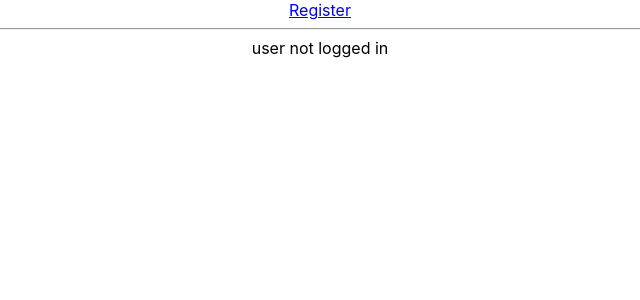
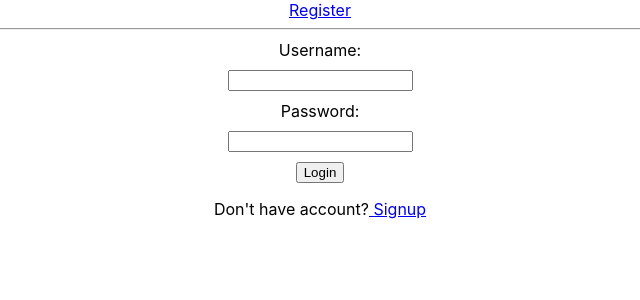
Before and after one commit to ironhack-class-codealongs/codealong-project-management-client, a React (Create React App) app: page / in a window 1280 px wide. Shown: the top 300 px of the page, without its empty margins (320-960 px from the left). Built offline with nearby package versions, Linux system fonts and the light colour scheme.

Commit message:
auth: functionality for user login

```diff
--- a/src/App.js
+++ b/src/App.js
@@ -1,6 +1,7 @@
 import React from 'react';
 import { Route, Switch } from 'react-router-dom';
 import './App.css';
+import Login from './components/auth/Login';
 import Signup from './components/auth/Signup';
 import Navbar from './components/navbar/Navbar';
 import ProjectDetails from './components/projects/ProjectDetails';
@@ -25,11 +26,12 @@ class App extends React.Component {
         {
           this.state.loggedInUser ?
             <h1>Username: {this.state.loggedInUser.username}</h1> :
-            "user not logged in"
+            null
         }
 
         <Switch>
           <Route exact path='/signup' render={() => <Signup getUser={this.getTheUser}/>}/>
+          <Route exact path='/' render={() => <Login getUser={this.getTheUser}/>}/>
           <Route exact path="/projects" component={ProjectList} />
           <Route path="/projects/:id" component={ProjectDetails} />
         </Switch>
--- /dev/null
+++ b/src/components/auth/Login.js
@@ -0,0 +1,46 @@
+import React, { Component } from 'react';
+import AuthService from './auth-service';
+import { Link } from 'react-router-dom';
+
+class Login extends Component {
+    state = { username: '', password: '' }
+
+    service = new AuthService()
+
+    handleFormSubmit = (event) => {
+        event.preventDefault();
+        const username = this.state.username;
+        const password = this.state.password;
+        this.service.login(username, password)
+            .then(response => {
+                this.setState({ username: "", password: "" });
+                this.props.getUser(response)
+            })
+            .catch(error => console.log(error))
+    }
+
+    handleChange = (event) => {
+        const { name, value } = event.target;
+        this.setState({ [name]: value });
+    }
+
+    render() {
+        return (
+            <div>
+                <form onSubmit={this.handleFormSubmit}>
+                    <label>Username:</label>
+                    <input type="text" name="username" value={this.state.username} onChange={e => this.handleChange(e)} />
+                    <label>Password:</label>
+                    <input type="password" name="password" value={this.state.password} onChange={e => this.handleChange(e)} />
+
+                    <input type="submit" value="Login" />
+                </form>
+                <p>Don't have account?
+            <Link to={"/signup"}> Signup</Link>
+                </p>
+            </div>
+        )
+    }
+}
+
+export default Login;
--- a/src/components/auth/auth-service.js
+++ b/src/components/auth/auth-service.js
@@ -12,6 +12,12 @@ class AuthService {
     return this.service.post('/signup', {username, password})
     .then(response => response.data)
   }
+
+  login = (username, password) => {
+    return this.service.post('/login', {username, password})
+    .then(response => response.data)
+  }
+
 }
 
 export default AuthService;
```
